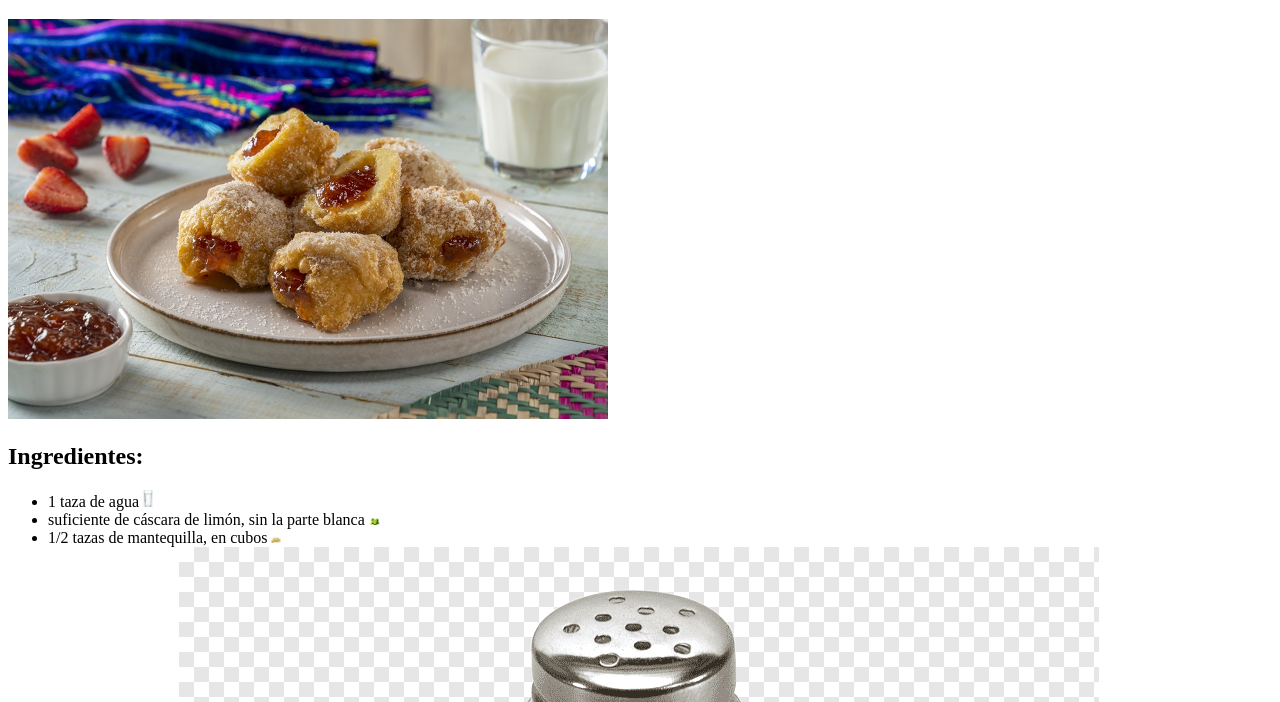
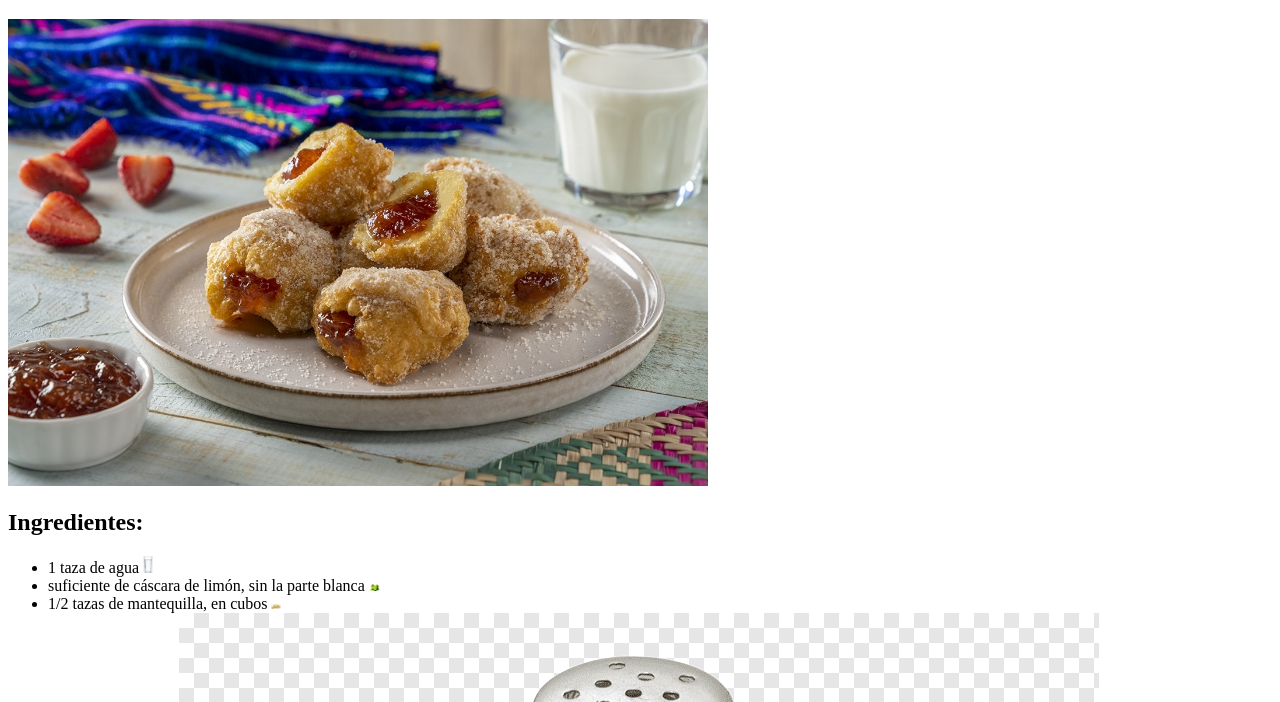
Before and after one commit to ayp19/recetadebunuelo, a plain HTML site: page index.html in a window 1280 px wide. Shown: the part 98-800 px from the top of the page. Drawn offline with Linux system fonts and the light colour scheme.

Commit message:
Update index.html
cambio en el tamaño de la imagen principal

```diff
--- a/index.html
+++ b/index.html
@@ -8,7 +8,7 @@
 </head>
 <body>
     <h1><br>Buñuelos Rellenos con Mermelada</h1>
-    <img src="Buñuelos.jpg" alt="buñuelos" width="600px">
+    <img src="Buñuelos.jpg" alt="buñuelos" width="700px">
     <h2> Ingredientes:</h2>
     <ul>
         <li> 1 taza de agua <img src="agua.png" width="10px" alt="vaso de agua"> </li>
```
